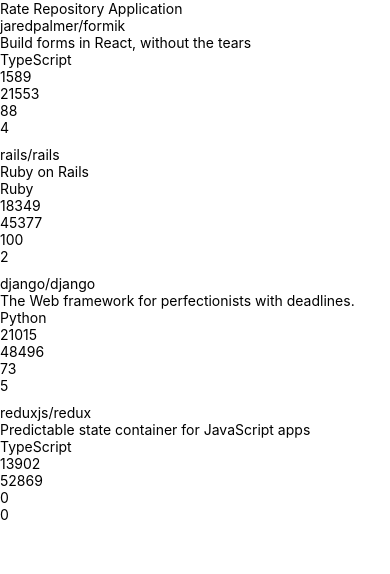
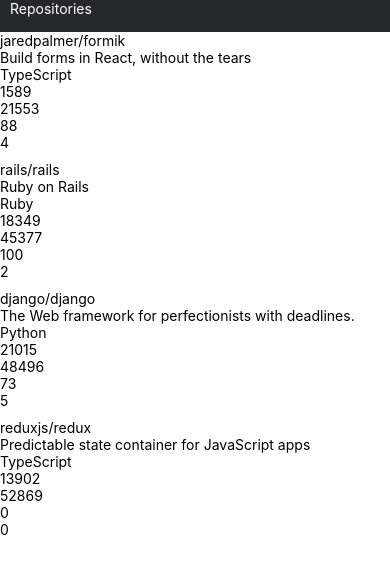
Before and after one commit to ansarovaa/fullstack_part10, a React Native app: screen / in a window 390 px wide. Shown: the top 574 px of the page. Built offline with nearby package versions, Linux system fonts and the light colour scheme.

Commit message:
task 10.4

```diff
--- /dev/null
+++ b/src/components/AppBar.jsx
@@ -0,0 +1,22 @@
+import React from 'react';
+import { View, Text, StyleSheet, Pressable } from 'react-native';
+import Constants from 'expo-constants';
+import theme from '../theme';
+
+const styles = StyleSheet.create({
+  container: {
+    paddingTop: Constants.statusBarHeight,
+    paddingBottom: 15,
+    paddingLeft: 10,
+    backgroundColor: theme.colors.appBar,
+  },
+  text: {
+    color: theme.colors.textLight
+  }
+});
+
+const AppBar = () => {
+  return <View style={styles.container}><Pressable><Text style={styles.text}>Repositories</Text></Pressable></View>;
+};
+
+export default AppBar;
--- a/src/components/Main.jsx
+++ b/src/components/Main.jsx
@@ -1,11 +1,10 @@
 import React from 'react';
-import Constants from 'expo-constants';
-import { Text, StyleSheet, View } from 'react-native';
+import { StyleSheet, View} from 'react-native';
+import AppBar from './AppBar';
 import RepositoryList from './RepositoryList';
 
 const styles = StyleSheet.create({
   container: {
-    marginTop: Constants.statusBarHeight,
     flexGrow: 1,
     flexShrink: 1,
   },
@@ -14,7 +13,7 @@
 const Main = () => {
   return (
     <View style={styles.container}>
-      <Text>Rate Repository Application</Text>
+      <AppBar />
       <RepositoryList />
     </View>
   );
--- a/src/components/RepositoryList.jsx
+++ b/src/components/RepositoryList.jsx
@@ -1,5 +1,5 @@
 import React from 'react';
-import { FlatList, View, Text, StyleSheet } from 'react-native';
+import { FlatList, View, StyleSheet } from 'react-native';
 import RepositoryItem from './RepositoryItem';
 
 const styles = StyleSheet.create({
--- /dev/null
+++ b/src/theme.js
@@ -0,0 +1,25 @@
+
+const theme = {
+  colors: {
+    textPrimary: "#24292e",
+    textSecondary: "#586069",
+    textLight: "#fff",
+    primary: "#0366d6",
+    backgroundLight: "#fff",
+    background: "#e1e4e8",
+    appBar: "#24292e",
+  },
+  fontSizes: {
+    body: 14,
+    subheading: 16,
+  },
+  fonts: {
+    main: "System",
+  },
+  fontWeights: {
+    normal: "400",
+    bold: "700",
+  },
+};
+
+export default theme;
```
